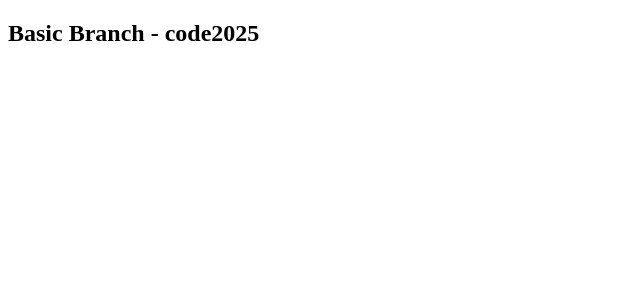
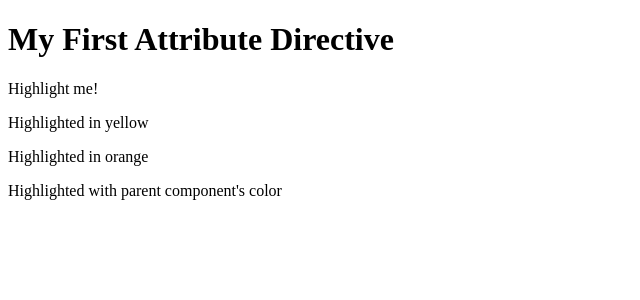
Before and after one commit to raaz9711/angular2025_code, an Angular app: page / in a window 1280 px wide. Shown: the top 300 px of the page, without its empty margins (0-640 px from the left). Built offline with nearby package versions, Linux system fonts and the light colour scheme.

Commit message:
Adding basic directive

```diff
--- a/src/app/app.component.html
+++ b/src/app/app.component.html
@@ -1 +1,5 @@
-<h2>Basic Branch - {{title}}</h2>
+<h1>My First Attribute Directive</h1>
+<p appHighlight>Highlight me!</p>
+<p appHighlight="yellow">Highlighted in yellow</p>
+<p [appHighlight]="'orange'">Highlighted in orange</p>
+<p [appHighlight]="color">Highlighted with parent component's color</p>
--- a/src/app/app.component.ts
+++ b/src/app/app.component.ts
@@ -1,13 +1,15 @@
 import { Component, inject } from '@angular/core';
 import { RouterOutlet } from '@angular/router';
-
+import { HighlightDirective } from '../directive/highlight.directive';
 @Component({
   selector: 'app-root',
-  imports: [RouterOutlet],
+  imports: [HighlightDirective],
   templateUrl: './app.component.html',
   styleUrl: './app.component.css',
 })
 export class AppComponent {
   title = 'code2025';
 
+  color = 'lightblue';
+
 }
--- /dev/null
+++ b/src/directive/highlight.directive.ts
@@ -0,0 +1,28 @@
+// This is a attribute Directive...
+import { Directive, ElementRef, HostListener, inject, input } from '@angular/core';
+
+@Directive({
+  selector: '[appHighlight]'
+})
+export class HighlightDirective {
+
+  private element = inject(ElementRef)
+
+  appHighlight = input('');
+  constructor() {
+    console.log('HighlightDirective initialized');
+    //this.element.nativeElement.style.backgroundColor = 'yellow';
+
+  }
+
+   @HostListener('mouseenter') onMouseEnter() {
+    this.highlight(this.appHighlight() || 'yellow');
+  }
+  @HostListener('mouseleave') onMouseLeave() {
+    this.highlight('');
+  }
+   private highlight(color: string) {
+    this.element.nativeElement.style.backgroundColor = color;
+  }
+
+}
```
Also changed, not shown: 1 other file (tests, documents, lock files or other folders).
